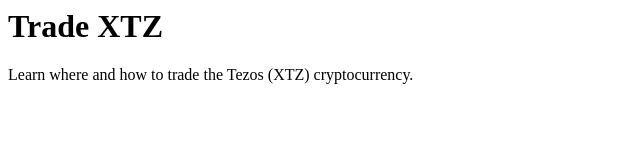
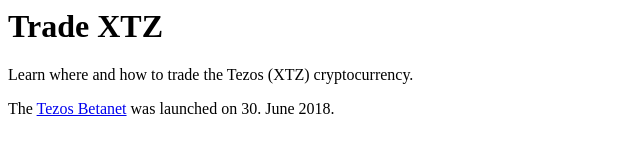
Before and after one commit to xtztrader/xtztrader.github.io, a plain HTML site: page index.html in a window 1280 px wide. Shown: the whole page, without its empty margins (0-640 px from the left). Drawn offline with Linux system fonts and the light colour scheme.

Commit message:
Update index.html

```diff
--- a/index.html
+++ b/index.html
@@ -1,3 +1,5 @@
 <h1>Trade XTZ</h1>
 
 <p>Learn where and how to trade the Tezos (XTZ) cryptocurrency.</p>
+
+<p>The <a href="https://tezos.com/betanet">Tezos Betanet</a> was launched on 30. June 2018.</p>
```
